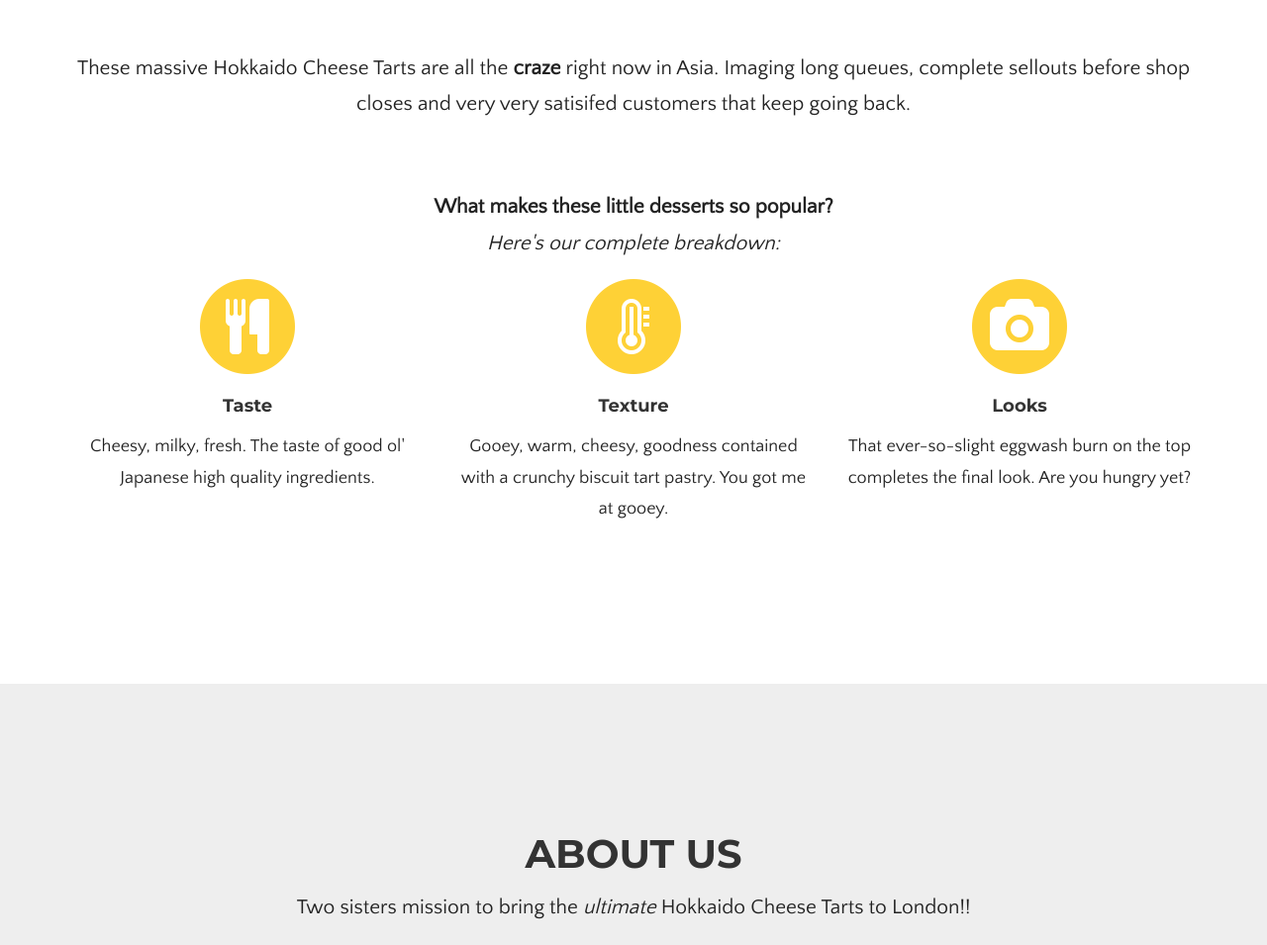
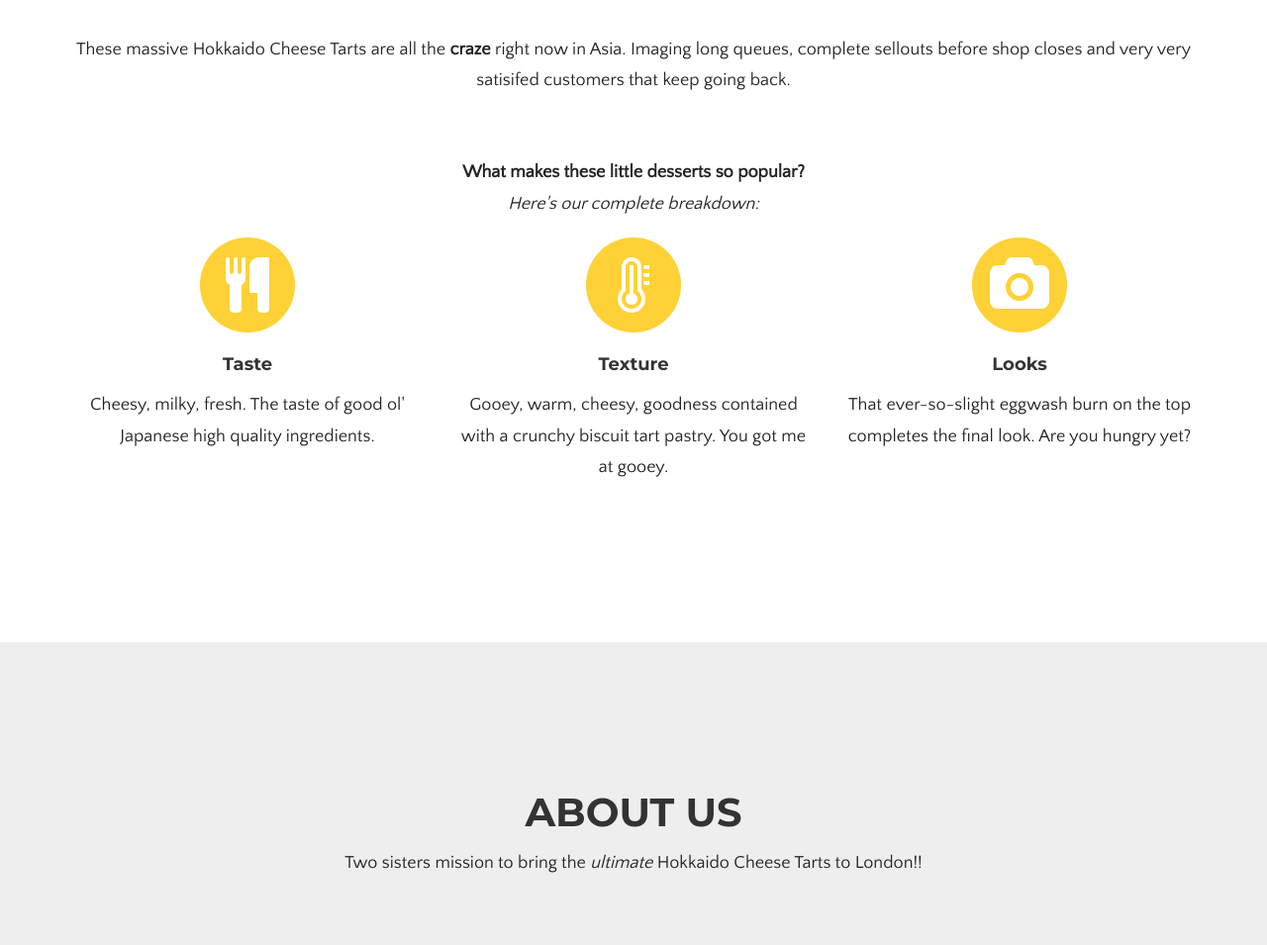
Before and after one commit to asiandora/chokycheese, a website: page index.html in a window 1280 px wide. Shown: the part 1852-2807 px from the top of the page at 99% size. Drawn offline with nearby package versions, Linux system fonts and the light colour scheme; a web font is replaced by a local one.

Commit message:
Change font size

```diff
--- a/css/agency.css
+++ b/css/agency.css
@@ -287,7 +287,7 @@ section {
 }
 
 section p.section-subheading {
-  font-size: 21px;
+  font-size: 18px;
   font-family: "Quattrocento Sans", "Helvetica Neue", Helvetica, Arial, sans-serif;
   text-transform: none;
   font-weight: 400;
@@ -299,7 +299,7 @@ section h2.section-heading {
   margin-bottom: 15px;
 }
 section h3.section-subheading {
-  font-size: 21px;
+  font-size: 18px;
   font-family: "Quattrocento Sans", "Helvetica Neue", Helvetica, Arial, sans-serif;
   text-transform: none;
   font-weight: 400;
```
